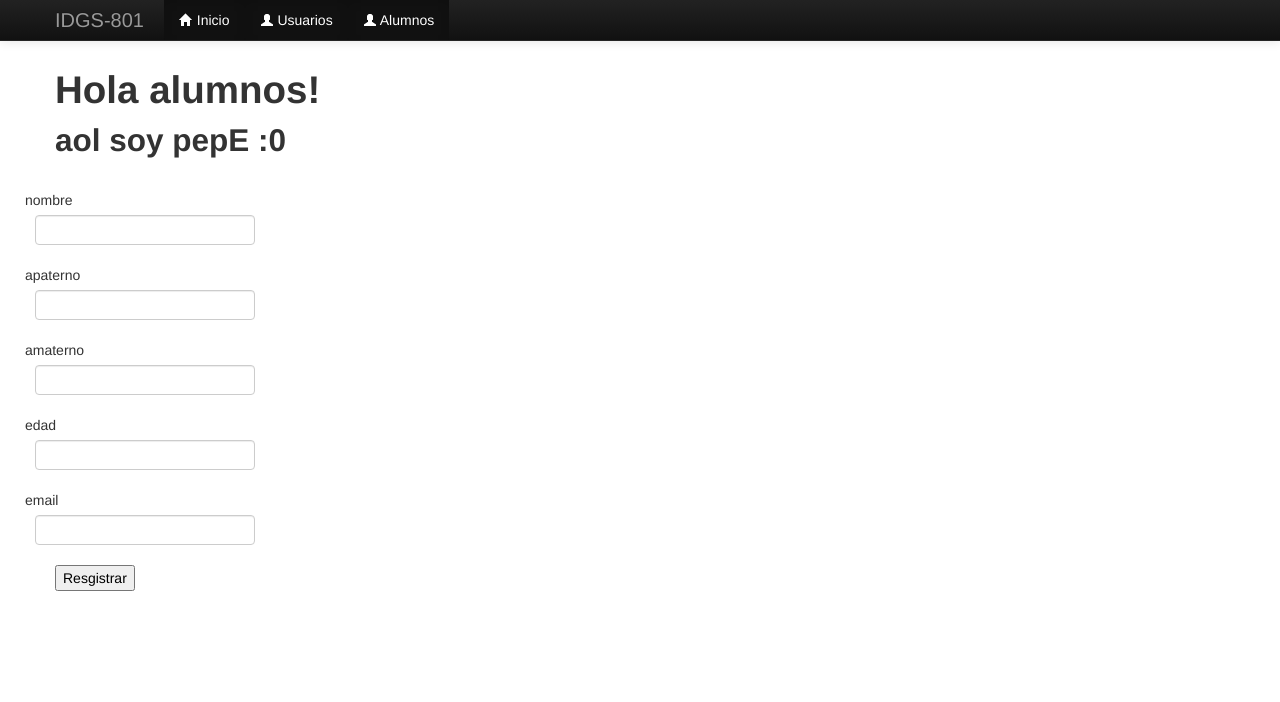
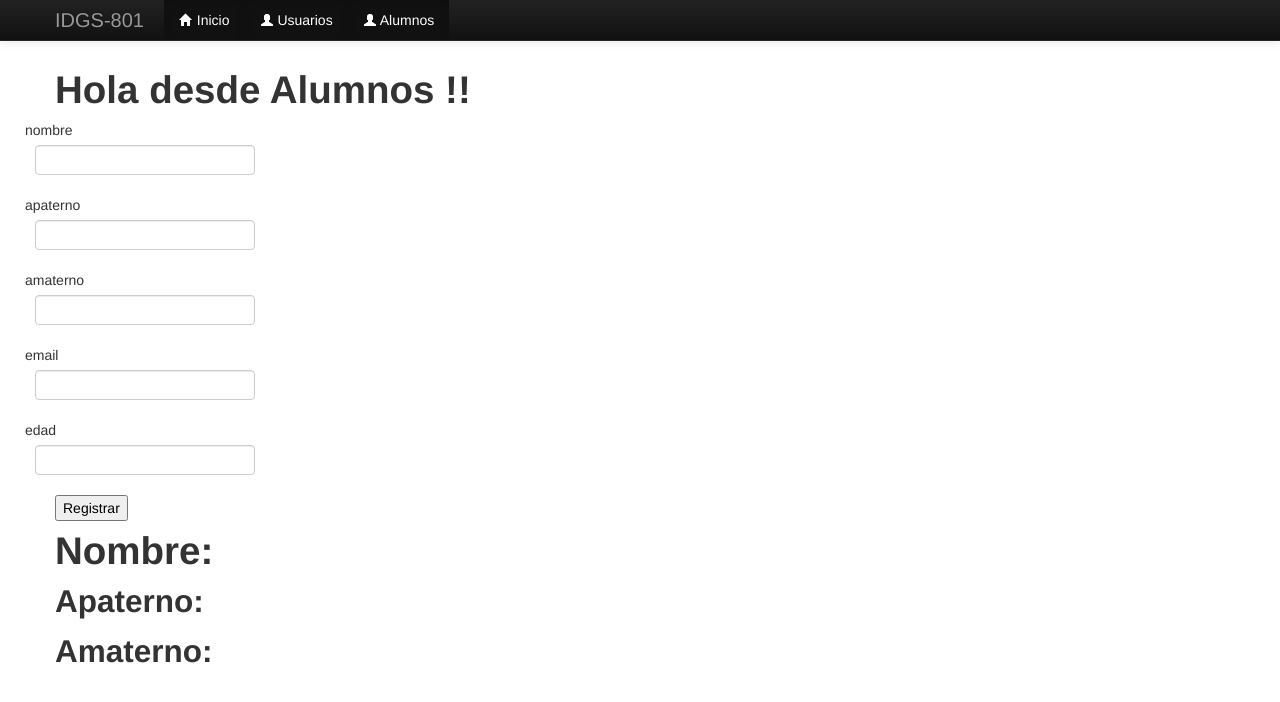
Before and after one commit to IDGS801-19002046/IntroFlaskIDG801, a Flask app: page /alumnos2 in a window 1280 px wide. Shown: the top 702 px of the page. Run offline with Flask 3, Linux system fonts and the light colour scheme; some libraries are stand-ins or nearby versions.

Commit message:
"CMRT 31/01/24 formulario"

```diff
--- a/forms.py
+++ b/forms.py
@@ -1,13 +1,12 @@
-from wtforms import  Form
-from wtforms import StringField,IntegerField
+from wtforms import Form
+from wtforms import StringField, TelField, IntegerField
 
+from wtforms import EmailField
 from wtforms.validators import DataRequired, Email
 
-
-
 class UserForm(Form):
-    nombre=StringField('nombre')
-    email=StringField('email')
-    apaterno=StringField('apaterno')
-    amaterno=StringField('amaterno')
-    edad=IntegerField('edad')
+    nombre = StringField('nombre')
+    email = StringField("email")
+    apaterno = TelField("apaterno")
+    amaterno = StringField('amaterno')
+    edad = IntegerField('edad')
--- a/main.py
+++ b/main.py
@@ -14,13 +14,22 @@ def alumnos():
         nombres=["mario","pedro","juan","dario"]
         return render_template("alumnos.html",titulo=titulo,nombres=nombres)
 
-@app.route("/alumnos2",methods=["GET", "POST"])
+@app.route("/alumnos2", methods=["GET", "POST"])
 def alumnos2():
-    alumno_clase =forms.UserForm(request.form)
-    if request.form=='POST':
-        pass
+    nom = ''
+    apa = ''
+    ama = ''
 
-    return render_template("alumnos2.html",form=alumno_clase)
+    alumno_clase = forms.UserForm(request.form)
+    if request.method == 'POST':
+        nom = alumno_clase.nombre.data
+        apa = alumno_clase.apaterno.data
+        ama = alumno_clase.amaterno.data
+        edad = alumno_clase.edad.data
+        print('Nombre: {}'.format(nom))
+        print('Apaterno: {}'.format(apa))
+        print('Amaterno: {}'.format(ama))
+    return render_template("alumnos2.html", form=alumno_clase, nom = nom, apa = apa, ama = ama)
 
 @app.route("/maestros")
 def maestros():
--- a/templates/_macros.html
+++ b/templates/_macros.html
@@ -1,13 +1,13 @@
-{%macro datos(name,placeholder,type='text')%}
+{%macro datos(name, placeholder, type='text') %}
 
-<p><input name="{{name}}" type="{{type}}" placeholder="{{placeholder}}"></p>
+<p><input type="{{type}}" name="{{name}}" placeholder="{{placeholder}}"></p>
 
-{%endmacro%}
+{%endmacro %}
 
 
-{%macro camposNuevos(field) %}
+{% macro camposNuevos(field) %}
 
-<td> {{field.label}}</td>
+<td>{{field.label}}</td>
 <dd>{{field(**kwargs)| safe}}</dd>
 
-{%endmacro%}
+{%endmacro %}
--- a/templates/alumnos2.html
+++ b/templates/alumnos2.html
@@ -1,45 +1,47 @@
 {% extends "layout2.html" %}
 
-{%block container %}
-{%import "_macros.html" as macros %}
-<h1>Hola alumnos!</h1>
-<h2>aol soy pepE :0</h2><br>
+{% block container %}
+{% import "_macros.html" as macros %}
+    <h1>Hola desde Alumnos !!</h1>
+
     <form action="" method="POST" novalidate>
-        <div class="row control-group">
-            <div class="from-groupfrom-grupo col-xs-12 floating-label-form-group controls">
-                {{macros.camposNuevos(form.nombre,class='form-control')}}
+        <div class="row">
+            <div class="form-group control-group col-xs-12 floting-label-form-control controls">
+                {{macros.camposNuevos(form.nombre, class='form-control')}}
             </div>
         </div>
-        <div class="row control-group">
-            <div class="from-groupfrom-grupo col-xs-12 floating-label-form-group controls">
-                {{macros.camposNuevos(form.apaterno,class='form-control')}}
+        <div class="row">
+            <div class="form-group control-group col-xs-12 floting-label-form-control controls">
+                {{macros.camposNuevos(form.apaterno, class='form-control')}}
             </div>
         </div>
-        <div class="row control-group">
-            <div class="from-groupfrom-grupo col-xs-12 floating-label-form-group controls">
-                {{macros.camposNuevos(form.amaterno,class='form-control')}}
+        <div class="row">
+            <div class="form-group control-group col-xs-12 floting-label-form-control controls">
+                {{macros.camposNuevos(form.amaterno, class='form-control')}}
             </div>
         </div>
-        <div class="row control-group">
-            <div class="from-groupfrom-grupo col-xs-12 floating-label-form-group controls">
-                {{macros.camposNuevos(form.edad,class='form-control')}}
+        <div class="row">
+            <div class="form-group control-group col-xs-12 floting-label-form-control controls">
+                {{macros.camposNuevos(form.email, class='form-control')}}
             </div>
         </div>
-        <div class="row control-group">
-            <div class="from-groupfrom-grupo col-xs-12 floating-label-form-group controls">
-                {{macros.camposNuevos(form.email,class='form-control')}}
+        <div class="row">
+            <div class="form-group control-group col-xs-12 floting-label-form-control controls">
+                {{macros.camposNuevos(form.edad, class='form-control')}}
             </div>
         </div>
-        <input type="submit" id="btn1" name="btn1" value="Resgistrar">
+        <input type="submit" id="btn1" name="btn1" value="Registrar">
+
+        <h1>Nombre: {{nom}}</h1>
+        <h2>Apaterno: {{apa}}</h2>
+        <h2>Amaterno: {{ama}}</h2>
 
 
-       <!-- {{macros.datos("Sueldo","SUELDO", "number")}}
+        <!-- {{macros.datos("Nombre","NOMBRE")}}
+        {{macros.datos("Sueldo","SUELDO", "")}}
         {{form.nombre}}
         {{form.apaterno}}
-        {{form.amaterno}}
-        {{form.edad}}-->
-
+        {{form.amaterno}} -->
     </form>
 
-
-{%endblock%}
+{% endblock %}
```
